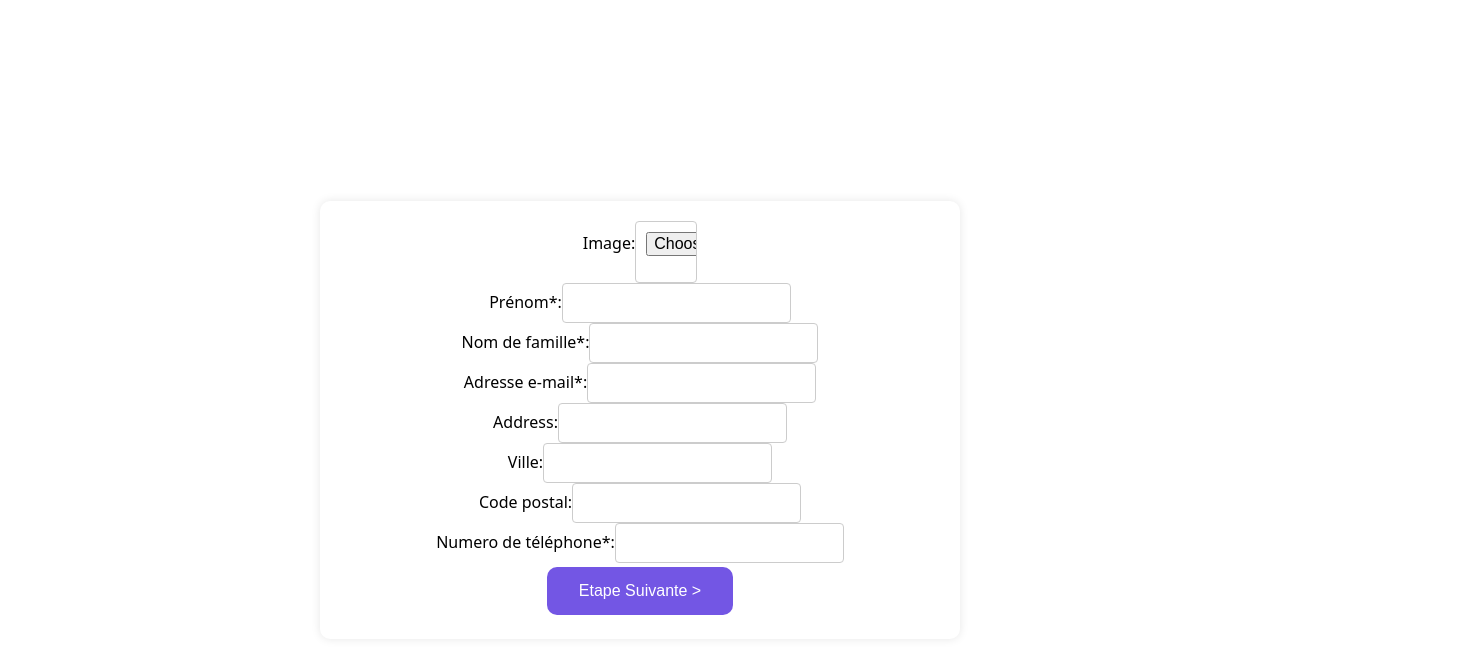
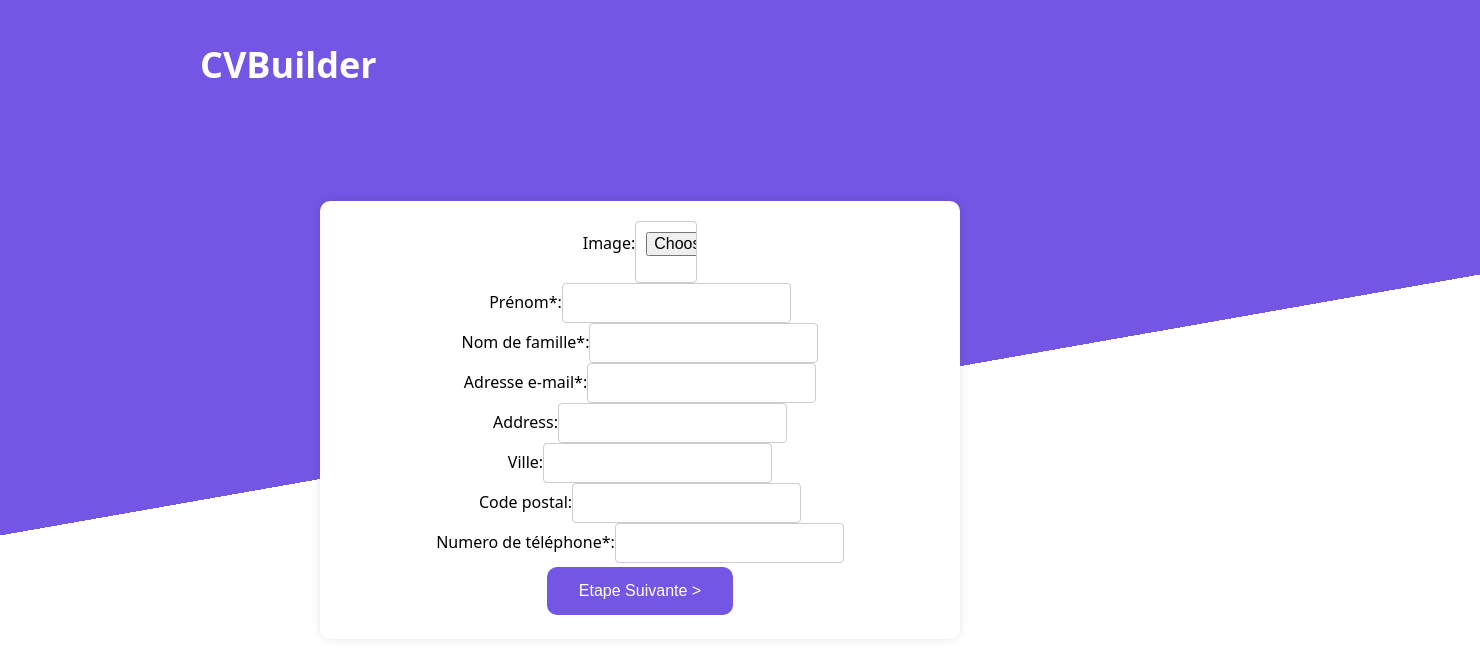
Before and after one commit to Feydai/TP-API-PDF, a React (Create React App) app in the folder frontend/: page /cv in a window 1280 px wide. Shown: the top 654 px of the page, 1480 px wide, since content can reach past the window. Built offline with nearby package versions, Linux system fonts and the light colour scheme.

Commit message:
Fix styling and add navigation functionality

```diff
--- a/frontend/src/components/InfomationPersonalPage/InformationPersonal.jsx
+++ b/frontend/src/components/InfomationPersonalPage/InformationPersonal.jsx
@@ -2,6 +2,7 @@ import React from "react";
 import FormField from "../FormField/FormField";
 import Button from "../Button/Button";
 import "./InformationPersonal.css";
+import HeaderSecond from "../../layout/HeaderSecond/HeaderSecond.jsx"
 
 function InformationPersonal({
   firstName,
@@ -24,6 +25,7 @@ function InformationPersonal({
 }) {
   return (
     <>
+    <HeaderSecond />
       <div className="container">
         <FormField className='image' label="Image" type="file" onChange={handleImageUpload} />
         <FormField
--- /dev/null
+++ b/frontend/src/layout/HeaderSecond/HeaderSecond.css
@@ -0,0 +1,10 @@
+.navbar-second {
+  width: 100%;
+  height: 100vh;
+  background: linear-gradient(170deg, #7356e4 50%, white 50%);
+  padding: 10px 0px 0px 200px;
+  color: white;
+  font-size: 24px;
+  z-index: 100;
+  cursor: pointer;
+}
--- /dev/null
+++ b/frontend/src/layout/HeaderSecond/HeaderSecond.jsx
@@ -0,0 +1,21 @@
+import React from "react";
+import "./HeaderSecond.css";
+import { useNavigate } from "react-router-dom";
+
+function HeaderSecond() {
+  const navigate = useNavigate();
+
+  function handleClick(e) {
+    e.preventDefault();
+    navigate("/");
+    console.log("navigate");
+  }
+
+  return (
+    <nav className="navbar-second">
+      <h1 onClick={handleClick}>CVBuilder</h1>
+    </nav>
+  );
+}
+
+export default HeaderSecond;
--- a/frontend/src/routes/GeneratePdf/GeneratePdf.css
+++ /dev/null
@@ -1,17 +0,0 @@
-form {
-    display: flex;
-    flex-direction: column;
-    width: 300px;
-    margin: 0 auto;
-  }
-
-  label {
-    margin-bottom: 10px;
-  }
-
-  input[type="text"],
-  input[type="email"],
-  input[type="tel"] {
-    padding: 5px;
-    margin-bottom: 15px;
-  }
--- a/frontend/src/routes/GeneratePdf/GeneratePdf.jsx
+++ b/frontend/src/routes/GeneratePdf/GeneratePdf.jsx
@@ -18,7 +18,7 @@ function PDFForm() {
   const [experiences, setExperiences] = useState([{ title: "", test: "" }]);
   const [pdf, setPdf] = useState({});
   const [page, setPage] = useState(1);
-  const [template, setTemplate] = useState('template1');
+  const [template, setTemplate] = useState("template1");
 
   const nextPage = () => {
     setPage(page + 1);
@@ -108,6 +108,7 @@ function PDFForm() {
   };
 
   return (
+    <div className="main-container">
       <form onSubmit={handleSubmit}>
         {page === 1 && (
           <InformationPersonal
@@ -162,7 +163,10 @@ function PDFForm() {
             ))}
             <label>
               Template:
-            <select value={template} onChange={e => setTemplate(e.target.value)}>
+              <select
+                value={template}
+                onChange={(e) => setTemplate(e.target.value)}
+              >
                 <option value="template1">Template 1</option>
                 <option value="template2">Template 2</option>
               </select>
@@ -184,6 +188,7 @@ function PDFForm() {
           </>
         )}
       </form>
+    </div>
   );
 }
 
```
Also changed, not shown: frontend/src/components/InfomationPersonalPage/InformationPersonal.css (line endings or trailing spaces). Lines whose indentation alone changed are shown as unchanged.
